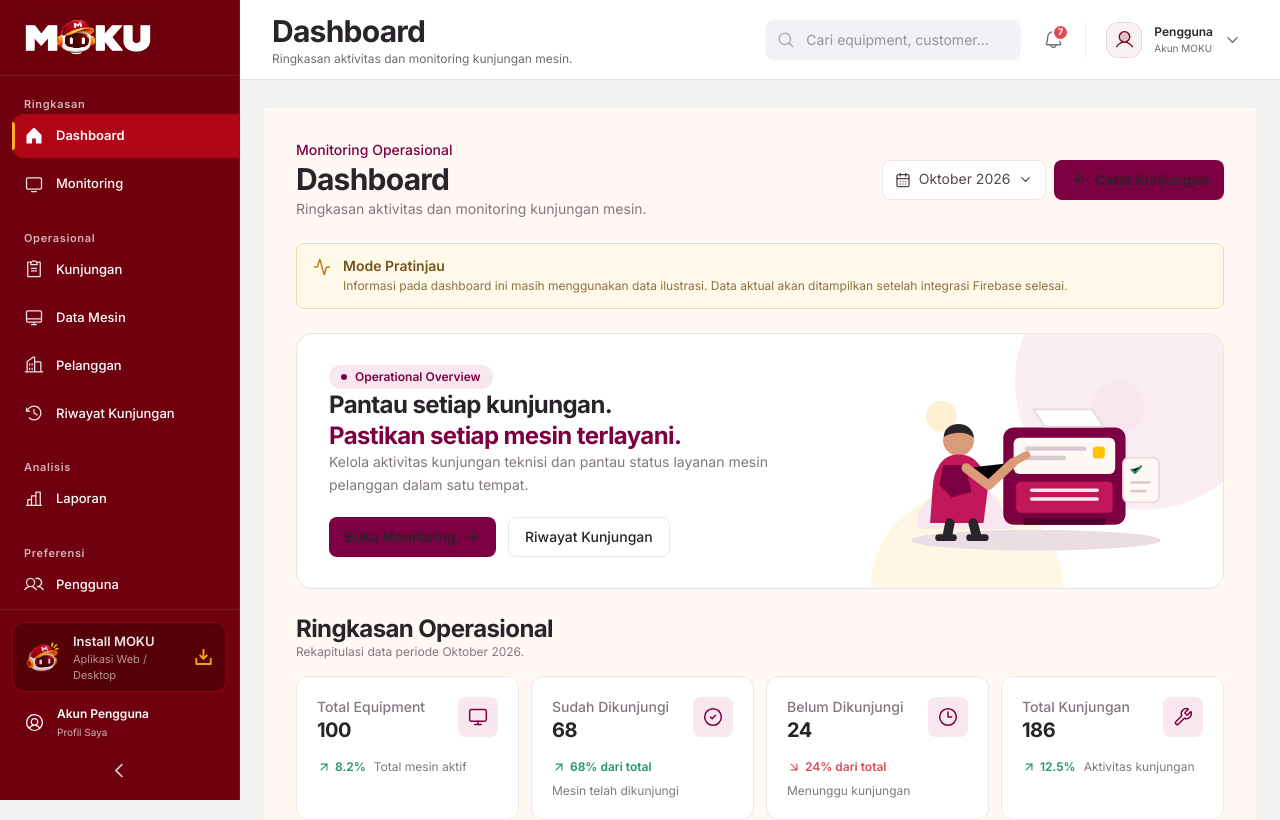
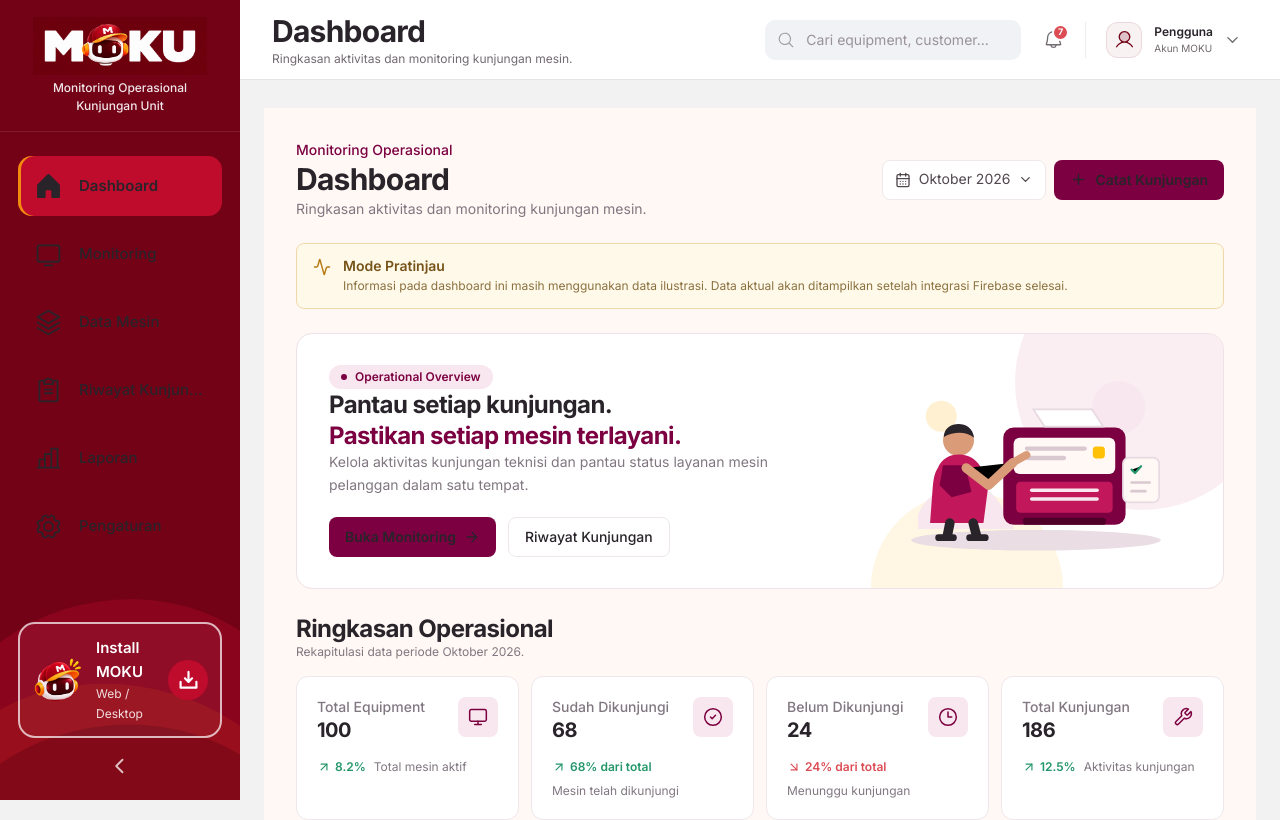
Before and after one commit to irwanfuzi/Moku-app, a Next.js app: page / in a window 1280 px wide. Shown: the top 820 px of the page. Built offline with nearby package versions, Linux system fonts and the light colour scheme.

Commit message:
Update app-sidebar.tsx

```diff
--- a/src/components/layout/app-sidebar.tsx
+++ b/src/components/layout/app-sidebar.tsx
@@ -8,15 +8,10 @@ import { usePathname } from "next/navigation";
 import {
   House,
   Monitor,
+  Stack,
   ClipboardText,
-  Desktop,
-  Buildings,
-  ClockCounterClockwise,
-  Users,
   ChartBar,
-  Bell,
   Gear,
-  UserCircle,
   CaretLeft,
   CaretRight,
   DownloadSimple,
@@ -45,44 +40,36 @@ interface BeforeInstallPromptEvent extends Event {
 
 const INSTALL_STORAGE_KEY = "moku-pwa-installed";
 
-/* =========================================================
-   NAVIGATION
-========================================================= */
-
-const navigationGroups = [
+const navigationItems = [
   {
-    title: "Ringkasan",
-    items: [
-      { label: "Dashboard", href: "/", icon: House },
-      { label: "Monitoring", href: "/monitoring", icon: Monitor },
-    ],
+    label: "Dashboard",
+    href: "/",
+    icon: House,
   },
   {
-    title: "Operasional",
-    items: [
-      { label: "Kunjungan", href: "/visits", icon: ClipboardText },
-      { label: "Data Mesin", href: "/equipment", icon: Desktop },
-      { label: "Pelanggan", href: "/customers", icon: Buildings },
+    label: "Monitoring",
+    href: "/monitoring",
+    icon: Monitor,
+  },
+  {
+    label: "Data Mesin",
+    href: "/equipment",
+    icon: Stack,
+  },
   {
     label: "Riwayat Kunjungan",
     href: "/visit-history",
-        icon: ClockCounterClockwise,
-      },
-    ],
+    icon: ClipboardText,
   },
   {
-    title: "Analisis",
-    items: [
-      { label: "Laporan", href: "/reports", icon: ChartBar },
-    ],
+    label: "Laporan",
+    href: "/reports",
+    icon: ChartBar,
   },
   {
-    title: "Preferensi",
-    items: [
-      { label: "Pengguna", href: "/users", icon: Users },
-      { label: "Notifikasi", href: "/notifications", icon: Bell },
-      { label: "Pengaturan", href: "/settings", icon: Gear },
-    ],
+    label: "Pengaturan",
+    href: "/settings",
+    icon: Gear,
   },
 ];
 
@@ -111,8 +98,9 @@ export default function AppSidebar({
   const checkStandalone = useCallback(() => {
     return (
       window.matchMedia("(display-mode: standalone)").matches ||
-      (window.navigator as Navigator & { standalone?: boolean })
-        .standalone === true
+      (window.navigator as Navigator & {
+        standalone?: boolean;
+      }).standalone === true
     );
   }, []);
 
@@ -220,11 +208,7 @@ export default function AppSidebar({
         handleBeforeInstall
       );
 
-      window.removeEventListener(
-        "appinstalled",
-        handleInstalled
-      );
-
+      window.removeEventListener("appinstalled", handleInstalled);
       window.removeEventListener("storage", handleStorage);
 
       document.removeEventListener(
@@ -286,8 +270,7 @@ export default function AppSidebar({
           hidden h-screen h-dvh
           min-h-0 shrink-0
           flex-col overflow-hidden
-          border-r border-white/10
-          bg-[#6F010E]
+          bg-[#730217]
           transition-[width] duration-300 ease-in-out
           motion-reduce:transition-none
           lg:flex
@@ -296,39 +279,59 @@ export default function AppSidebar({
         aria-label="Navigasi utama"
         data-collapsed={collapsed}
       >
+        {/* BACKGROUND DECORATION */}
+
+        <div
+          className="moku-sidebar-decoration"
+          aria-hidden="true"
+        >
+          <div className="moku-wave moku-wave-one" />
+          <div className="moku-wave moku-wave-two" />
+          <div className="moku-wave moku-wave-three" />
+        </div>
+
         {/* BRAND */}
 
         <div
           className={`
             moku-sidebar-brand
-            flex h-[76px] shrink-0 items-center
+            relative z-10 flex h-[132px] shrink-0
+            flex-col items-center justify-center
             border-b border-white/10
-            ${collapsed ? "justify-center px-2" : "px-4"}
+            ${collapsed ? "px-2" : "px-4"}
           `}
         >
           <Link
             href="/"
-            className="flex min-w-0 items-center justify-center"
+            className="flex flex-col items-center justify-center"
             aria-label="MOKU Dashboard"
           >
             {collapsed ? (
               <Image
                 src="/images/moku/brand/app-icon.png"
                 alt="MOKU"
-                width={43}
-                height={43}
+                width={46}
+                height={46}
                 priority
-                className="h-[43px] w-[43px] object-contain transition-transform duration-200 hover:scale-105"
+                className="h-[46px] w-[46px] object-contain"
               />
             ) : (
+              <>
                 <Image
                   src="/images/moku/brand/logo-dark.png"
                   alt="MOKU"
                   width={180}
-                height={56}
+                  height={58}
                   priority
-                className="h-auto max-h-12 w-auto max-w-[180px] object-contain object-left transition-transform duration-200 hover:scale-[1.02]"
+                  className="h-auto max-h-[58px] w-auto max-w-[180px] object-contain"
                 />
+
+                <span className="mt-1 text-center text-[12px] font-medium leading-[18px] text-white/90">
+                  Monitoring Operasional
+                  <br />
+                  Kunjungan Unit
+                </span>
+              </>
             )}
           </Link>
         </div>
@@ -336,25 +339,17 @@ export default function AppSidebar({
         {/* NAVIGATION */}
 
         <nav
-          className={`
-            moku-sidebar-scroll
-            min-h-0 flex-1
-            overflow-x-hidden overflow-y-auto
-            px-3 py-5
-          `}
+          className="moku-sidebar-scroll relative z-10 min-h-0 flex-1 overflow-x-hidden overflow-y-auto"
           aria-label="Menu navigasi"
         >
-          <div className="moku-sidebar-groups space-y-6">
-            {navigationGroups.map((group) => (
-              <div key={group.title}>
-                {!collapsed && (
-                  <p className="moku-sidebar-group-title mb-2 px-3 text-[11px] font-semibold tracking-[0.06em] text-[#FDFDFD]/70">
-                    {group.title}
-                  </p>
-                )}
-
-                <div className="moku-sidebar-items space-y-1">
-                  {group.items.map((item) => {
+          <div
+            className={`
+              moku-sidebar-navigation
+              ${collapsed ? "px-2 py-5" : "px-[18px] py-6"}
+            `}
+          >
+            <div className="space-y-2">
+              {navigationItems.map((item) => {
                 const active = isActive(item.href);
                 const Icon = item.icon;
 
@@ -365,60 +360,35 @@ export default function AppSidebar({
                     title={collapsed ? item.label : undefined}
                     aria-current={active ? "page" : undefined}
                     className={`
-                          group relative flex h-11 items-center gap-3
-                          rounded-xl px-3
-                          !text-[#FDFDFD]
-                          transition-all duration-200 ease-out
+                      moku-sidebar-link
+                      group relative flex h-[60px]
+                      items-center gap-4
+                      rounded-[14px]
+                      px-4
+                      transition-all duration-200
                       motion-reduce:transition-none
                       ${
                         active
-                              ? "mr-[-12px] rounded-r-none bg-[#B10618] pr-6"
-                              : "bg-transparent hover:bg-[#520107]"
+                          ? "bg-[#BF0B2C] text-white shadow-[inset_3px_0_0_#F28C0F]"
+                          : "bg-transparent text-white hover:bg-white/10"
                       }
                       ${collapsed ? "justify-center px-0" : ""}
                     `}
                   >
-                        {/* ACTIVE INDICATOR */}
-
-                        <span
+                    <Icon
+                      size={29}
+                      weight={active ? "fill" : "regular"}
                       className={`
-                            absolute bottom-2 left-0 top-2
-                            w-[3px] rounded-r-full
-                            bg-[#FEAF27]
-                            transition-all duration-200
-                            ${
-                              active
-                                ? "translate-x-0 opacity-100"
-                                : "-translate-x-1 opacity-0"
-                            }
+                        shrink-0
+                        transition-transform duration-200
+                        ${active ? "scale-105" : "group-hover:scale-105"}
                       `}
                     />
-
-                        {/* ICON */}
-
-                        <span className="relative flex h-5 w-5 shrink-0 items-center justify-center">
-                          <Icon
-                            size={20}
-                            weight={active ? "fill" : "regular"}
-                            className={`
-                              absolute !text-[#FDFDFD]
-                              transition-all duration-200
-                              ${
-                                active
-                                  ? "scale-100 opacity-100"
-                                  : "scale-100 opacity-90 group-hover:opacity-100"
-                              }
-                            `}
-                          />
-                        </span>
-
-                        {/* LABEL */}
 
                     {!collapsed && (
                       <span
                         className={`
-                              truncate text-[13px]
-                              !text-[#FDFDFD]
+                          min-w-0 truncate text-[15px]
                           ${
                             active
                               ? "font-semibold"
@@ -434,22 +404,11 @@ export default function AppSidebar({
               })}
             </div>
           </div>
-            ))}
-          </div>
         </nav>
 
-        {/* FOOTER */}
+        {/* FOOTER / INSTALL */}
 
-        <div
-          className={`
-            moku-sidebar-footer
-            shrink-0 space-y-2
-            border-t border-white/10
-            p-3
-          `}
-        >
-          {/* PWA INSTALL PANEL */}
-
+        <div className="moku-sidebar-footer relative z-10 shrink-0 p-[18px]">
           {showInstallButton && (
             <button
               type="button"
@@ -464,95 +423,59 @@ export default function AppSidebar({
               }
               aria-label="Install MOKU"
               className={`
-                group relative flex min-h-[58px] w-full
+                group flex min-h-[76px] w-full
                 items-center gap-3
-                rounded-xl border border-[#B10618]/70
-                bg-[#520107] px-3 py-2
-                text-left !text-[#FDFDFD]
+                rounded-[17px]
+                border-2 border-white/70
+                bg-white/[0.04]
+                px-3 py-3
+                text-left text-white
                 transition-all duration-200
                 ${
                   installPrompt
-                    ? "cursor-pointer hover:border-[#FEAF27]/50 hover:bg-[#3E0204] active:scale-[0.98]"
-                    : "cursor-default opacity-90"
+                    ? "cursor-pointer hover:border-[#F28C0F] hover:bg-white/10 active:scale-[0.98]"
+                    : "cursor-default"
                 }
                 motion-reduce:transition-none
-                ${collapsed ? "min-h-[50px] justify-center px-0 py-2" : ""}
+                ${collapsed ? "min-h-[60px] justify-center px-1" : ""}
               `}
             >
               {collapsed ? (
                 <DownloadSimple
-                  size={23}
+                  size={25}
                   weight="bold"
-                  className="!text-[#FEAF27]"
+                  className="shrink-0 text-[#F28C0F]"
                 />
               ) : (
                 <>
-                  <span className="flex h-9 w-9 shrink-0 items-center justify-center">
                   <Image
                     src="/images/moku/brand/app-icon.png"
-                      alt=""
-                      width={36}
-                      height={36}
-                      className="h-9 w-9 object-contain"
+                    alt="Maskot MOKU"
+                    width={52}
+                    height={52}
+                    className="h-[52px] w-[52px] shrink-0 object-contain"
                   />
-                  </span>
 
                   <span className="min-w-0 flex-1">
-                    <span className="block text-[13px] font-semibold leading-5 !text-[#FDFDFD]">
+                    <span className="block text-[15px] font-semibold leading-6 text-white">
                       Install MOKU
                     </span>
 
-                    <span className="block text-[11px] leading-4 !text-[#FDFDFD]/65">
-                      Aplikasi Web / Desktop
+                    <span className="block text-[12px] leading-5 text-white/85">
+                      Web / Desktop
                     </span>
                   </span>
 
+                  <span className="flex h-10 w-10 shrink-0 items-center justify-center rounded-full bg-[#BF0B2C] text-white transition-colors group-hover:bg-[#F28C0F]">
                     <DownloadSimple
-                    size={21}
+                      size={23}
                       weight="bold"
-                    className={`
-                      shrink-0 !text-[#FEAF27]
-                      transition-transform duration-200
-                      ${installPrompt ? "group-hover:translate-y-0.5" : ""}
-                    `}
                     />
+                  </span>
                 </>
               )}
             </button>
           )}
-
-          {/* PROFILE */}
-
-          <Link
-            href="/profile"
-            title={collapsed ? "Profil Saya" : undefined}
-            className={`
-              flex h-11 items-center gap-3
-              rounded-xl px-3
-              !text-[#FDFDFD]
-              transition-colors duration-200
-              hover:bg-[#520107]
-              ${collapsed ? "justify-center px-0" : ""}
-            `}
-          >
-            <UserCircle
-              size={21}
-              weight="regular"
-              className="shrink-0 !text-[#FDFDFD]"
-            />
-
-            {!collapsed && (
-              <span className="min-w-0 flex-1">
-                <span className="block truncate text-[12px] font-semibold !text-[#FDFDFD]">
-                  Akun Pengguna
-                </span>
-
-                <span className="block text-[10px] !text-[#FDFDFD]/70">
-                  Profil Saya
-                </span>
-              </span>
-            )}
-          </Link>
 
           {/* COLLAPSE BUTTON */}
 
@@ -560,7 +483,15 @@ export default function AppSidebar({
             <button
               type="button"
               onClick={onToggleCollapse}
-              className="mt-2 flex h-9 w-full items-center justify-center rounded-lg !text-[#FDFDFD]/75 transition-all duration-200 hover:bg-[#520107] hover:!text-[#FDFDFD] active:scale-95 motion-reduce:transition-none"
+              className={`
+                mx-auto mt-3 flex h-8 w-8
+                items-center justify-center
+                rounded-full text-white/75
+                transition-colors duration-200
+                hover:bg-white/10 hover:text-white
+                active:scale-95
+                motion-reduce:transition-none
+              `}
               aria-label={
                 collapsed ? "Perluas sidebar" : "Perkecil sidebar"
               }
@@ -569,16 +500,18 @@ export default function AppSidebar({
               }
             >
               {collapsed ? (
-                <CaretRight size={19} weight="bold" />
+                <CaretRight size={20} weight="bold" />
               ) : (
-                <CaretLeft size={19} weight="bold" />
+                <CaretLeft size={20} weight="bold" />
               )}
             </button>
           )}
         </div>
       </aside>
 
-      {/* SIDEBAR RESPONSIVE STYLES */}
+      {/* ===================================================
+          SIDEBAR STYLES
+      =================================================== */}
 
       <style jsx global>{`
         .moku-sidebar {
@@ -586,12 +519,17 @@ export default function AppSidebar({
           top: 0 !important;
           bottom: 0 !important;
           left: 0 !important;
+
           height: 100vh !important;
           height: 100dvh !important;
+
           min-height: 0 !important;
           max-height: 100vh !important;
           max-height: 100dvh !important;
+
+          display: none;
           flex-direction: column;
+
           overflow: hidden !important;
           box-sizing: border-box;
           isolation: isolate;
@@ -603,13 +541,68 @@ export default function AppSidebar({
           }
         }
 
+        /*
+          BACKGROUND WAVES
+        */
+
+        .moku-sidebar-decoration {
+          position: absolute;
+          inset: 0;
+          z-index: -1;
+          overflow: hidden;
+          pointer-events: none;
+        }
+
+        .moku-wave {
+          position: absolute;
+          left: -25%;
+          width: 150%;
+          border-radius: 50%;
+          transform: rotate(-8deg);
+        }
+
+        .moku-wave-one {
+          bottom: -90px;
+          height: 290px;
+          background: rgba(191, 11, 44, 0.32);
+        }
+
+        .moku-wave-two {
+          bottom: -145px;
+          height: 260px;
+          background: rgba(235, 85, 19, 0.13);
+          transform: rotate(8deg);
+        }
+
+        .moku-wave-three {
+          bottom: -195px;
+          height: 270px;
+          background: rgba(85, 0, 18, 0.32);
+          transform: rotate(-5deg);
+        }
+
+        /*
+          BRAND
+        */
+
+        .moku-sidebar-brand {
+          flex: 0 0 auto !important;
+        }
+
+        /*
+          NAVIGATION SCROLL
+        */
+
         .moku-sidebar-scroll {
           min-height: 0 !important;
           flex: 1 1 auto !important;
+
           overflow-x: hidden !important;
           overflow-y: auto !important;
+
           scrollbar-width: none !important;
           -ms-overflow-style: none !important;
+
           overscroll-behavior: contain;
           -webkit-overflow-scrolling: touch;
         }
@@ -620,99 +613,45 @@ export default function AppSidebar({
           height: 0 !important;
         }
 
-        .moku-sidebar-footer {
-          flex: 0 0 auto !important;
-          position: relative;
-          z-index: 2;
+        /*
+          NAVIGATION LINKS
+        */
+
+        .moku-sidebar-link {
+          text-decoration: none !important;
+          outline-offset: 3px;
         }
 
-        .moku-sidebar-brand {
-          flex: 0 0 auto !important;
+        .moku-sidebar-link:focus-visible {
+          outline: 2px solid #F28C0F;
         }
 
         /*
-          MOBILE LANDSCAPE
+          FOOTER
         */
 
-        @media (pointer: coarse) and (orientation: landscape) and (max-height: 600px) {
-          .moku-sidebar {
-            display: flex !important;
-            position: fixed !important;
-            top: 0 !important;
-            bottom: 0 !important;
-            left: 0 !important;
-            width: 190px !important;
-            height: 100vh !important;
-            height: 100dvh !important;
-            max-height: none !important;
-          }
-
-          .moku-sidebar[data-collapsed="true"] {
-            width: 64px !important;
-          }
-
-          .moku-sidebar-brand {
-            height: 54px !important;
-            padding-left: 12px;
-            padding-right: 12px;
-          }
-
-          .moku-sidebar-brand img {
-            max-height: 36px !important;
-            max-width: 145px !important;
-          }
-
-          .moku-sidebar-scroll {
-            padding-top: 10px !important;
-            padding-bottom: 10px !important;
-          }
-
-          .moku-sidebar-groups {
-            gap: 12px !important;
-          }
-
-          .moku-sidebar-group-title {
-            margin-bottom: 4px !important;
-            font-size: 9px !important;
-          }
-
-          .moku-sidebar-items {
-            gap: 2px !important;
-          }
-
-          .moku-sidebar-items a {
-            height: 34px !important;
-            border-radius: 8px;
-          }
-
-          .moku-sidebar-items a span:last-child {
-            font-size: 11px !important;
-          }
-
         .moku-sidebar-footer {
-            padding: 8px !important;
-            gap: 5px !important;
-          }
-
-          .moku-sidebar-footer > button:first-child {
-            min-height: 42px !important;
-            padding-top: 6px !important;
-            padding-bottom: 6px !important;
-            border-radius: 10px !important;
-          }
-
-          .moku-sidebar-footer > a {
-            height: 36px !important;
-          }
-
-          .moku-sidebar-footer > button:last-child {
-            height: 28px !important;
-            margin-top: 2px !important;
-          }
+          position: relative;
+          z-index: 2;
+          flex: 0 0 auto !important;
+          padding-bottom: max(18px, env(safe-area-inset-bottom));
         }
 
         /*
-          MOBILE PORTRAIT / PWA
+          COLLAPSED SIDEBAR
+        */
+
+        .moku-sidebar[data-collapsed="true"] .moku-sidebar-brand {
+          height: 100px !important;
+        }
+
+        .moku-sidebar[data-collapsed="true"] .moku-sidebar-navigation {
+          padding-top: 20px;
+          padding-bottom: 20px;
+        }
+
+        /*
+          MOBILE PORTRAIT
         */
 
         @media (orientation: portrait) {
@@ -720,6 +659,18 @@ export default function AppSidebar({
             display: none !important;
           }
         }
+
+        /*
+          REDUCED MOTION
+        */
+
+        @media (prefers-reduced-motion: reduce) {
+          .moku-sidebar,
+          .moku-sidebar * {
+            transition-duration: 0.01ms !important;
+            animation-duration: 0.01ms !important;
+          }
+        }
       `}</style>
     </>
   );
```
Lines whose indentation alone changed are shown as unchanged.
